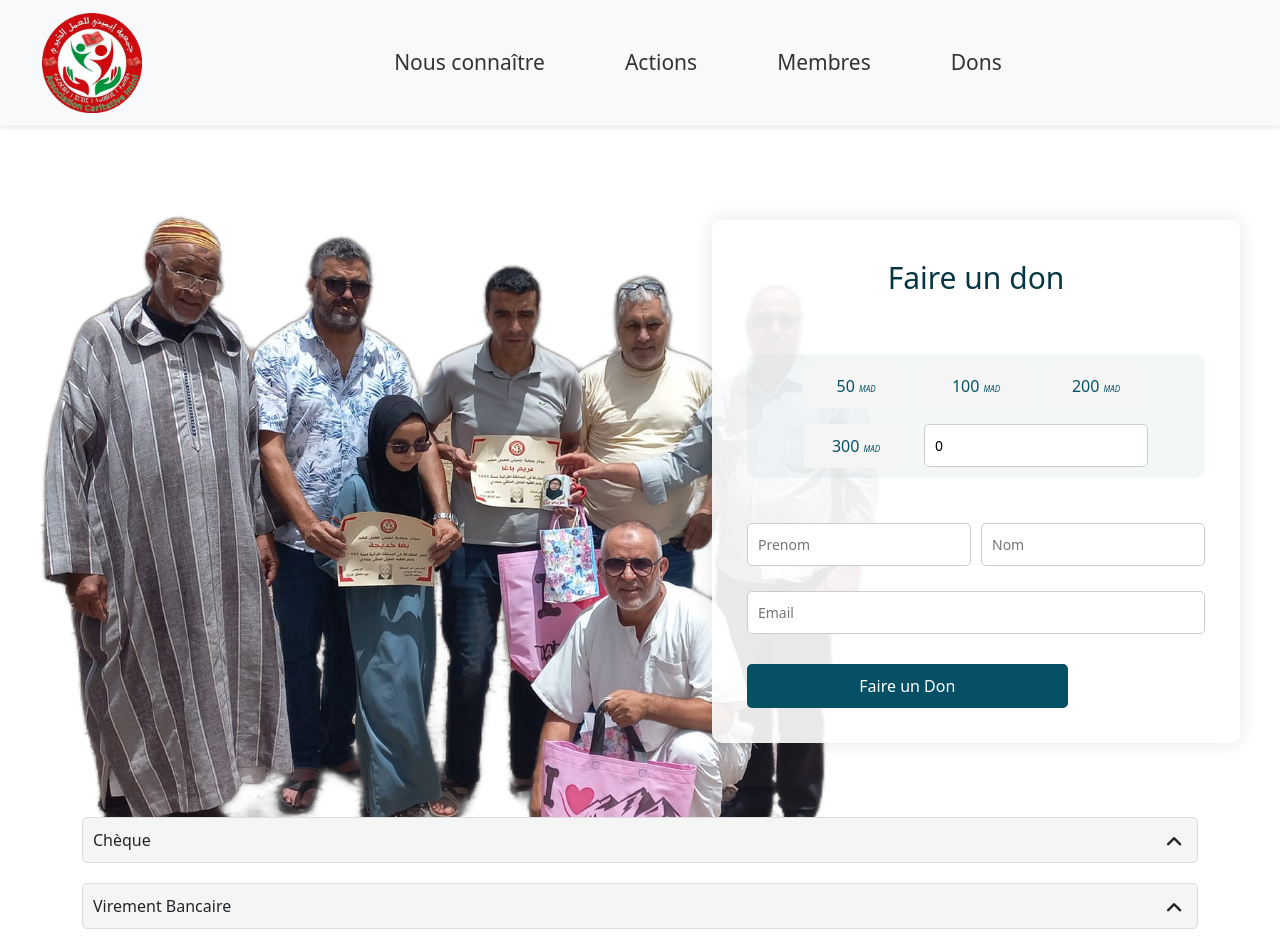
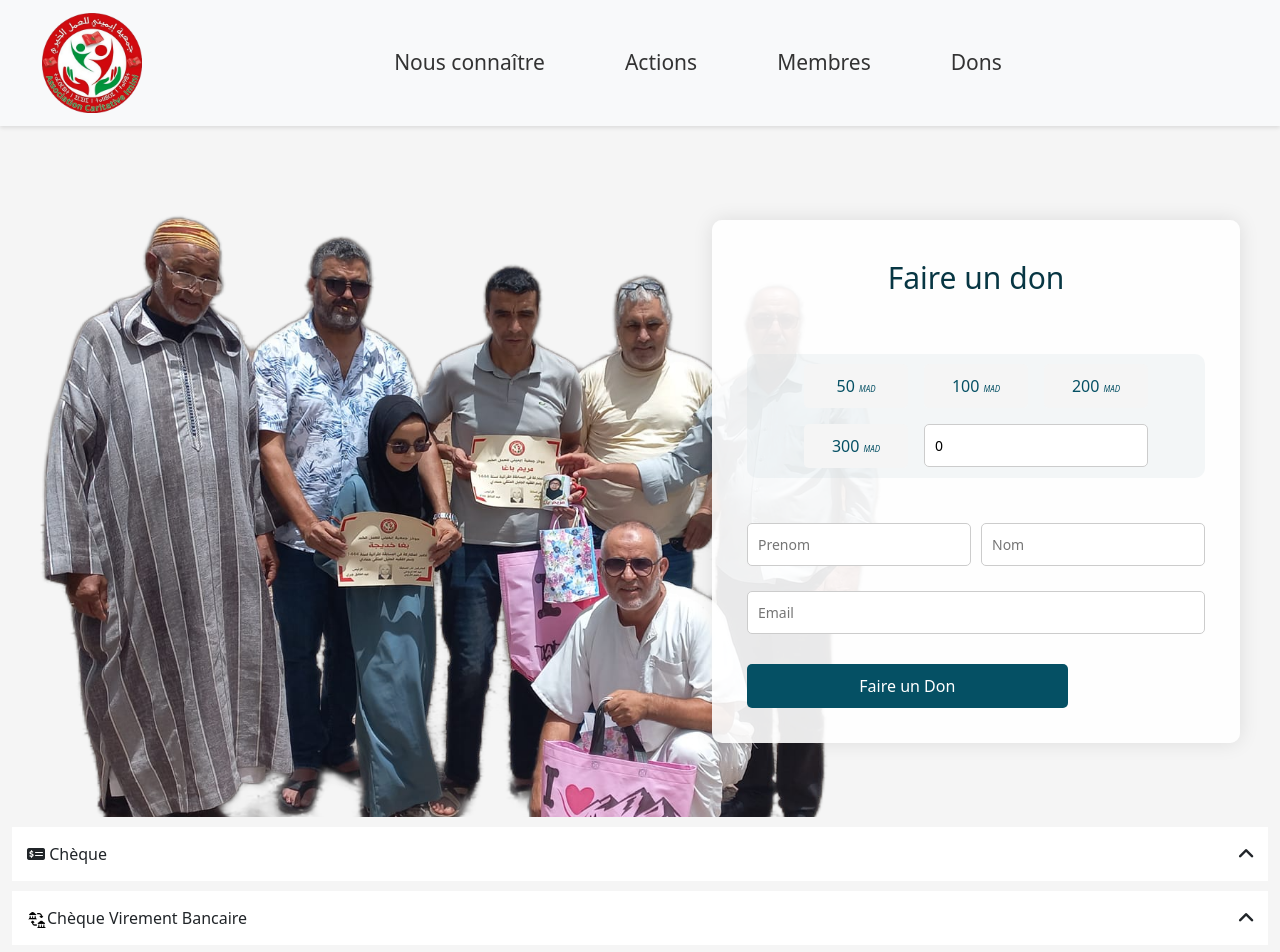
Before and after one commit to MSE02/imini_front, an Angular app: page /donation in a window 1280 px wide. Shown: the top 952 px of the page. Built offline with nearby package versions, Linux system fonts and the light colour scheme.

Commit message:
donation other methods updated

```diff
--- a/src/app/donation/donation.component.css
+++ b/src/app/donation/donation.component.css
@@ -203,24 +203,25 @@ button[type="submit"]:hover {
   }
 }
 
-
-
 .payment-method {
-  margin-bottom: 20px;
+  background-color: white;
+  margin-top: 10px;
 }
 
 .payment-header {
+  display: flex;
+  position: relative;
   cursor: pointer;
-  display: flex;
   justify-content: space-between;
   align-items: center;
-  background-color: #f5f5f5;
-  padding: 10px;
-  border: 1px solid #ddd;
+  background-color: white;
+  padding: 15px;
   border-radius: 5px;
 }
 
 .payment-body {
+  background-color: white;
+
   max-height: 0;
   overflow: hidden;
   transition: max-height 0.3s ease-in-out;
@@ -232,11 +233,6 @@ button[type="submit"]:hover {
 }
 
 .toggle-icon {
-  width: 20px;
-  height: 20px;
-  transition: transform 0.3s ease-in-out;
+  transform: rotate(0deg);
+  transition: transform 0.3s linear 0s;
 }
-
-.toggle-icon.rotated {
-  transform: rotate(180deg);
-}
--- a/src/app/donation/donation.component.html
+++ b/src/app/donation/donation.component.html
@@ -90,15 +90,26 @@
     </div>
   </form>
 </div>
-<div class="container">
+<div class="container-fluid">
   <div class="payment-method">
-    <div class="payment-header" (click)="togglePaymentMethod('cheque')">
-      Chèque
-      <span class="toggle-icon" [class.rotated]="chequeOpen"
-        ><i class="fa-solid fa-angle-up fa-beat"></i
-      ></span>
+    <div
+      (click)="toggle_icon_transform_1()"
+      (click)="togglePaymentMethod('cheque')"
+      class="payment-header"
+    >
+      <div style="display: flex">
+        <span> <i class="fa-solid fa-money-check-dollar"></i> Chèque </span>
+      </div>
+
+      <span id="toggle-icon-1" class="toggle-icon"
+        ><i class="fa-solid fa-angle-up fa-beat"></i>
+      </span>
     </div>
-    <div class="payment-body" [class.open]="chequeOpen">
+    <div
+      style="padding: 0px 10px"
+      [class.open]="chequeOpen"
+      class="payment-body"
+    >
       <p>Pour payer par chèque, envoyez le chèque à l'adresse suivante :</p>
       <p>Adresse : [Adresse]</p>
       <p>Assurez-vous de mentionner "Donation" au dos du chèque.</p>
@@ -106,13 +117,25 @@
   </div>
 
   <div class="payment-method">
-    <div class="payment-header" (click)="togglePaymentMethod('bankTransfer')">
-      Virement Bancaire
-      <span class="toggle-icon" [class.rotated]="bankOpen"
+    <div
+      (click)="toggle_icon_transform_2()"
+      class="payment-header"
+      (click)="togglePaymentMethod('bankTransfer')"
+    >
+      <div style="display: flex">
+        <span
+          ><img
+            style="height: 20px"
+            src="../../assets/Roundicons-100-Free-Solid-Bank-transfer.512.png"
+            alt="virement icon"
+        /></span>
+        Chèque Virement Bancaire
+      </div>
+      <span id="toggle-icon-2" class="toggle-icon"
         ><i class="fa-solid fa-angle-up fa-beat"></i
       ></span>
     </div>
-    <div class="payment-body" [class.open]="bankOpen">
+    <div style="padding: 0px 10px" [class.open]="bankOpen" class="payment-body">
       <p>
         Pour effectuer un virement bancaire, utilisez les informations bancaires
         suivantes :
--- a/src/app/donation/donation.component.ts
+++ b/src/app/donation/donation.component.ts
@@ -36,6 +36,24 @@ export class DonationComponent {
     this.selectedAmount = amount;
   }
 
+  toggle_icon_transform_1() {
+    let x = document.getElementById('toggle-icon-1')!;
+    if (x.style.transform === 'rotate(-180deg)') {
+      x.style.transform = 'rotate(0deg)';
+    } else {
+      x.style.transform = 'rotate(-180deg)';
+    }
+  }
+  toggle_icon_transform_2() {
+    let x = document.getElementById('toggle-icon-2')!;
+    if (x.style.transform === 'rotate(-180deg)') {
+      x.style.transform = 'rotate(0deg)';
+    } else {
+      x.style.transform = 'rotate(-180deg)';
+    }
+  }
+
+
   chequeOpen: boolean = false;
   bankOpen: boolean = false;
 
@@ -46,6 +64,4 @@ export class DonationComponent {
       this.bankOpen = !this.bankOpen;
     }
   }
-
-
 }
--- a/src/styles.css
+++ b/src/styles.css
@@ -1,5 +1,6 @@
 @import '~bootstrap/dist/css/bootstrap.min.css';
 body {
+  background-color: #F5F5F5;
     margin: 0;
     padding: 0;
     height: 100%;
```
Also changed, not shown: src/assets/Roundicons-100-Free-Solid-Bank-transfer.512.png (added).
